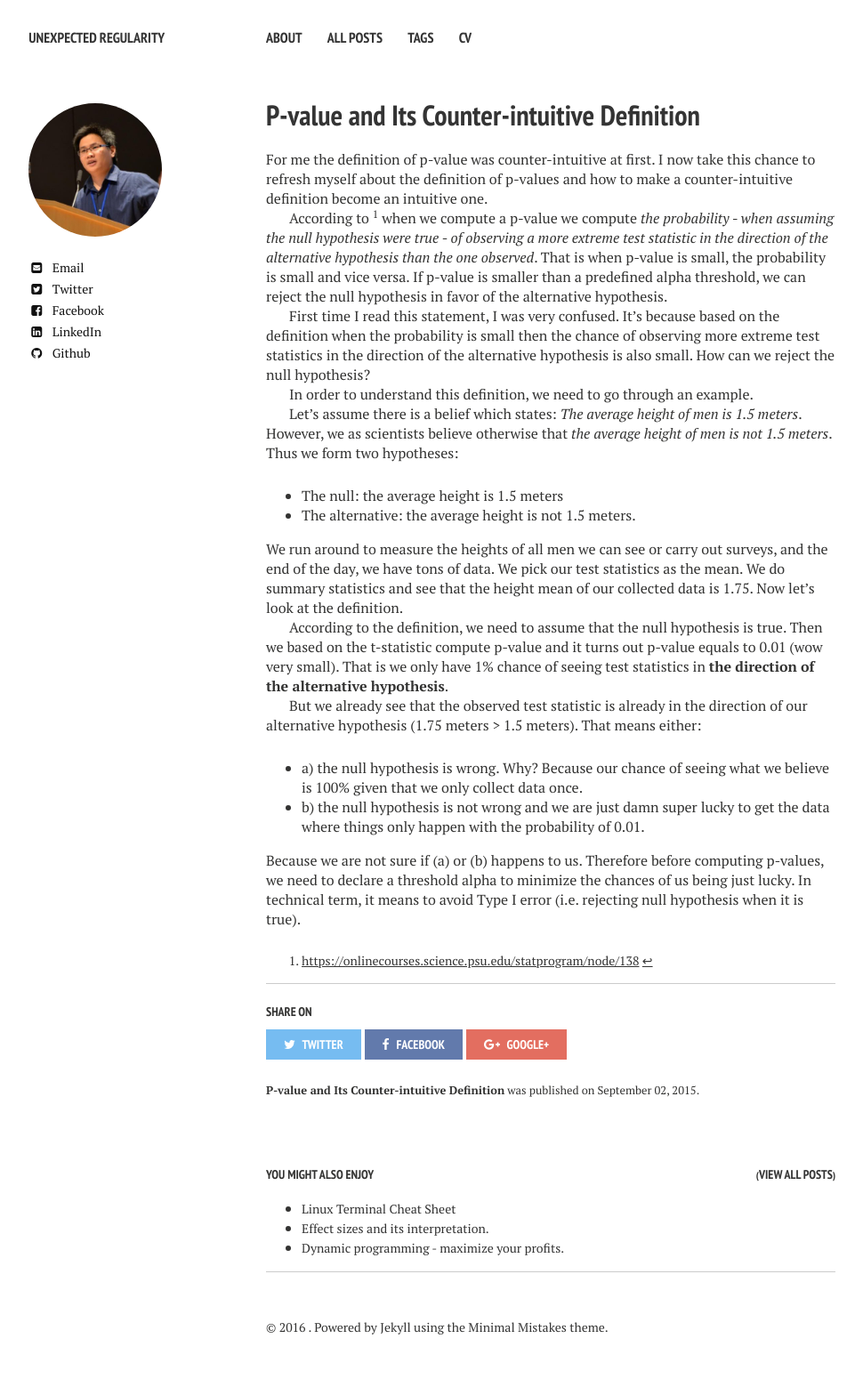
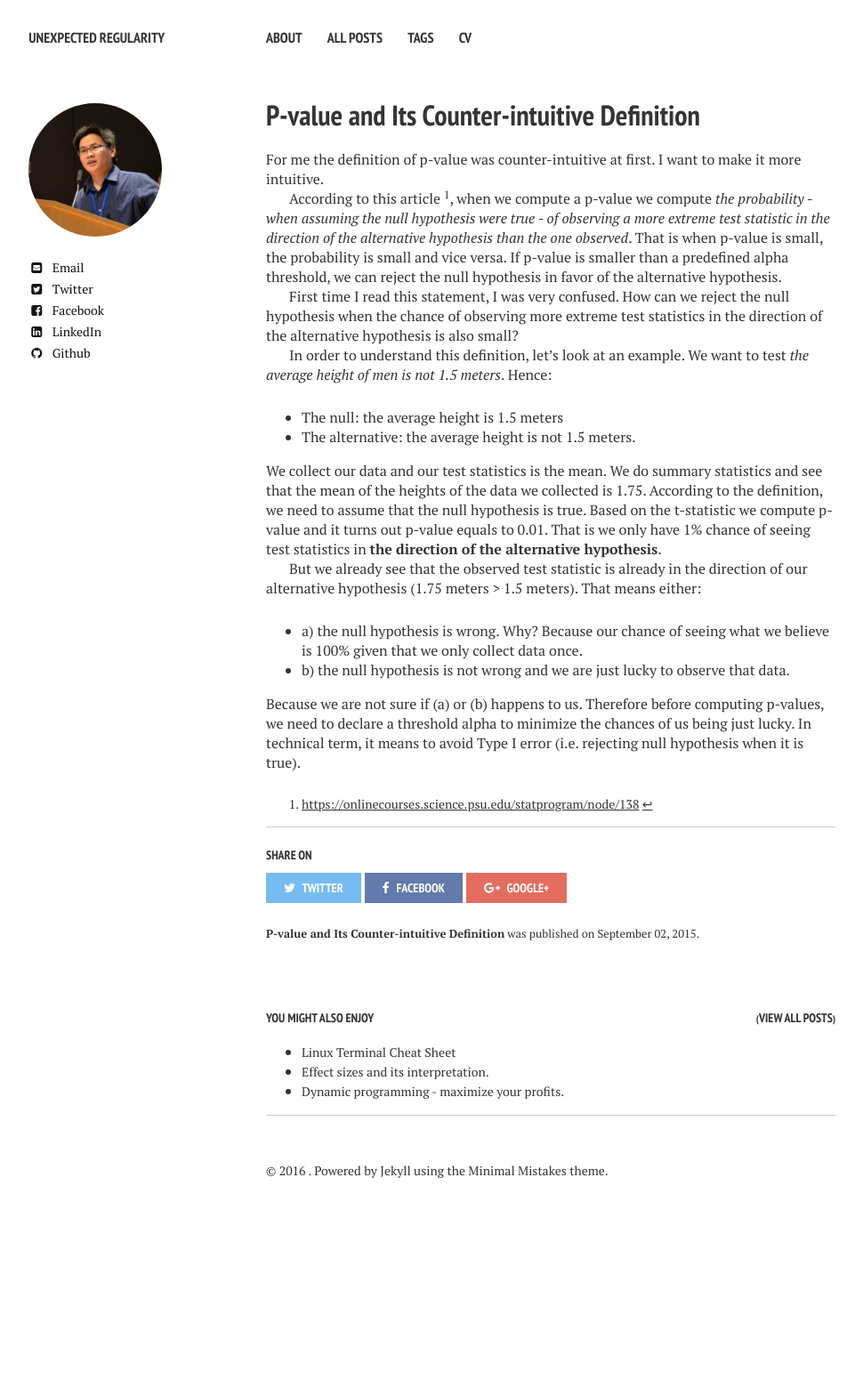
Before and after one commit to tien-nguyen/tien-nguyen.github.io, a Jekyll site: the page built from _posts/data_science/2016-09-02-p-value-and-its-counter-intuitive-definition.md, in a window 1280 px wide. Shown: the whole page at 89% size, without its empty margins (21-991 px from the left). Built offline with Jekyll 4.4.1, drawn with Linux system fonts in a browser that asks for light colours; nearby versions of some CDN libraries; after the commit the page ends 1374 px from its top, so only the background shows below that.

Commit message:
correct make for p-value post

```diff
--- a/_posts/data_science/2016-09-02-p-value-and-its-counter-intuitive-definition.md
+++ b/_posts/data_science/2016-09-02-p-value-and-its-counter-intuitive-definition.md
@@ -8,27 +8,23 @@ image:
 date: 2015-09-02
 ---
 
-For me the definition of p-value was counter-intuitive at first. I now take this chance to refresh myself about the definition of p-values and how to make a counter-intuitive definition become an intuitive one.
+For me the definition of p-value was counter-intuitive at first. I want to make it more intuitive.
 
-According to [^1] when we compute a p-value we compute *the probability - when assuming the null hypothesis were true - of observing a more extreme test statistic in the direction of the alternative hypothesis than the one observed*. That is when p-value is small, the probability is small and vice versa. If p-value is smaller than a predefined alpha threshold, we can reject the null hypothesis in favor of the alternative hypothesis.
+According to this article [^1], when we compute a p-value we compute *the probability - when assuming the null hypothesis were true - of observing a more extreme test statistic in the direction of the alternative hypothesis than the one observed*. That is when p-value is small, the probability is small and vice versa. If p-value is smaller than a predefined alpha threshold, we can reject the null hypothesis in favor of the alternative hypothesis.
 
-First time I read this statement, I was very confused. It's because based on the definition when the probability is small then the chance of observing more extreme test statistics in the direction of the alternative hypothesis is also small. How can we reject the null hypothesis?
+First time I read this statement, I was very confused. How can we reject the null hypothesis when the chance of observing more extreme test statistics in the direction of the alternative hypothesis is also small?
 
-In order to understand this definition, we need to go through an example.
-
-Let's assume there is a belief which states: *The average height of men is 1.5 meters*. However, we as scientists believe otherwise that *the average height of men is not 1.5 meters*. Thus we form two hypotheses:
+In order to understand this definition, let's look at an example. We want to test *the average height of men is not 1.5 meters*. Hence:
 
 * The null: the average height is 1.5 meters
 * The alternative: the average height is not 1.5 meters.
 
-We run around to measure the heights of all men we can see or carry out surveys, and the end of the day, we have tons of data. We pick our test statistics as the mean. We do summary statistics and see that the height mean of our collected data is 1.75. Now let's look at the definition.
-
-According to the definition, we need to assume that the null hypothesis is true. Then we based on the t-statistic compute p-value and it turns out p-value equals to 0.01 (wow very small). That is we only have 1% chance of seeing test statistics in **the direction of the alternative hypothesis**.
+We collect our data and our test statistics is the mean. We do summary statistics and see that the mean of the heights of the data we collected is 1.75. According to the definition, we need to assume that the null hypothesis is true. Based on the t-statistic we compute p-value and it turns out p-value equals to 0.01. That is we only have 1% chance of seeing test statistics in **the direction of the alternative hypothesis**.
 
 But we already see that the observed test statistic is already in the direction of our alternative hypothesis (1.75 meters > 1.5 meters). That means either:
 
 - a) the null hypothesis is wrong. Why? Because our chance of seeing what we believe is 100% given that we only collect data once.
-- b) the null hypothesis is not wrong and we are just damn super lucky to get the data where things only happen with the probability of 0.01.
+- b) the null hypothesis is not wrong and we are just lucky to observe that data.
 
 Because we are not sure if (a) or (b) happens to us. Therefore before computing p-values, we need to declare a threshold alpha to minimize the chances of us being just lucky. In technical term, it means to avoid Type I error (i.e. rejecting null hypothesis when it is true).
 
```
